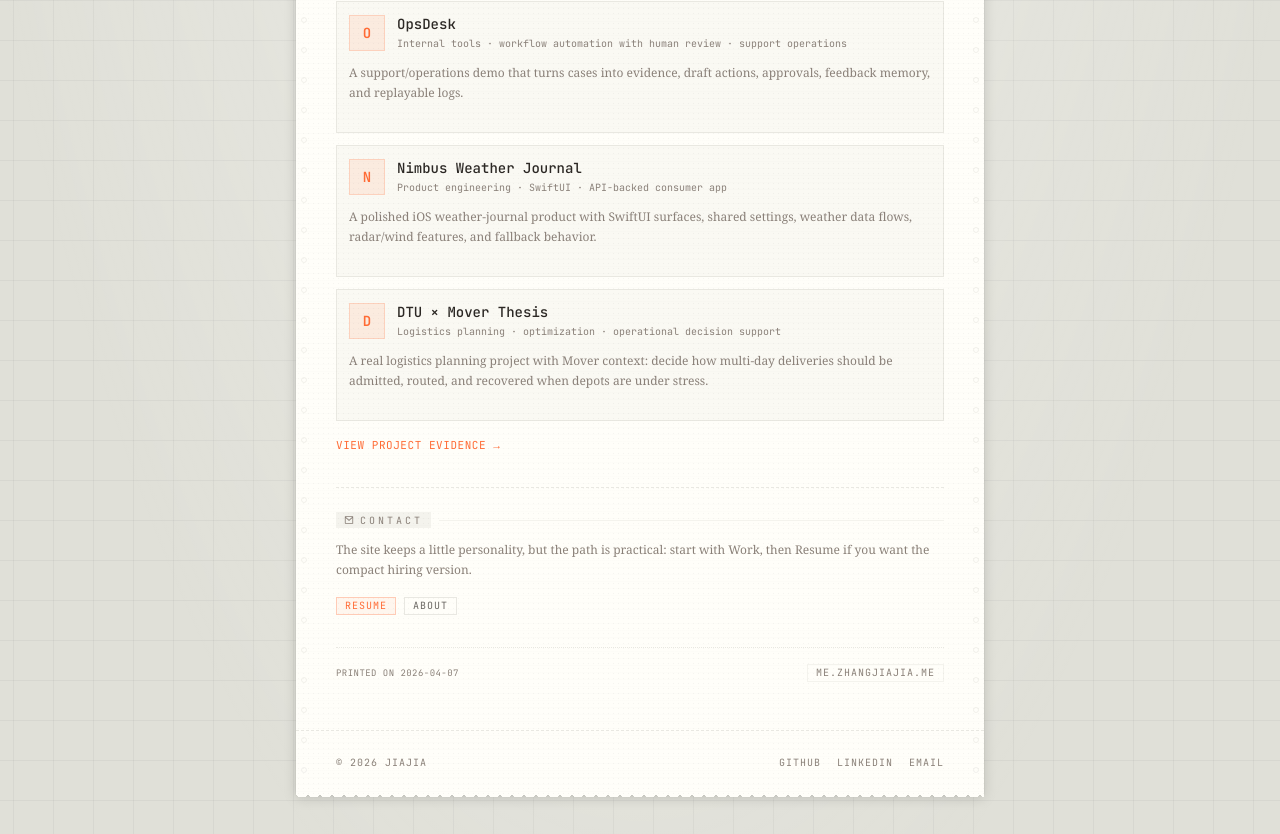
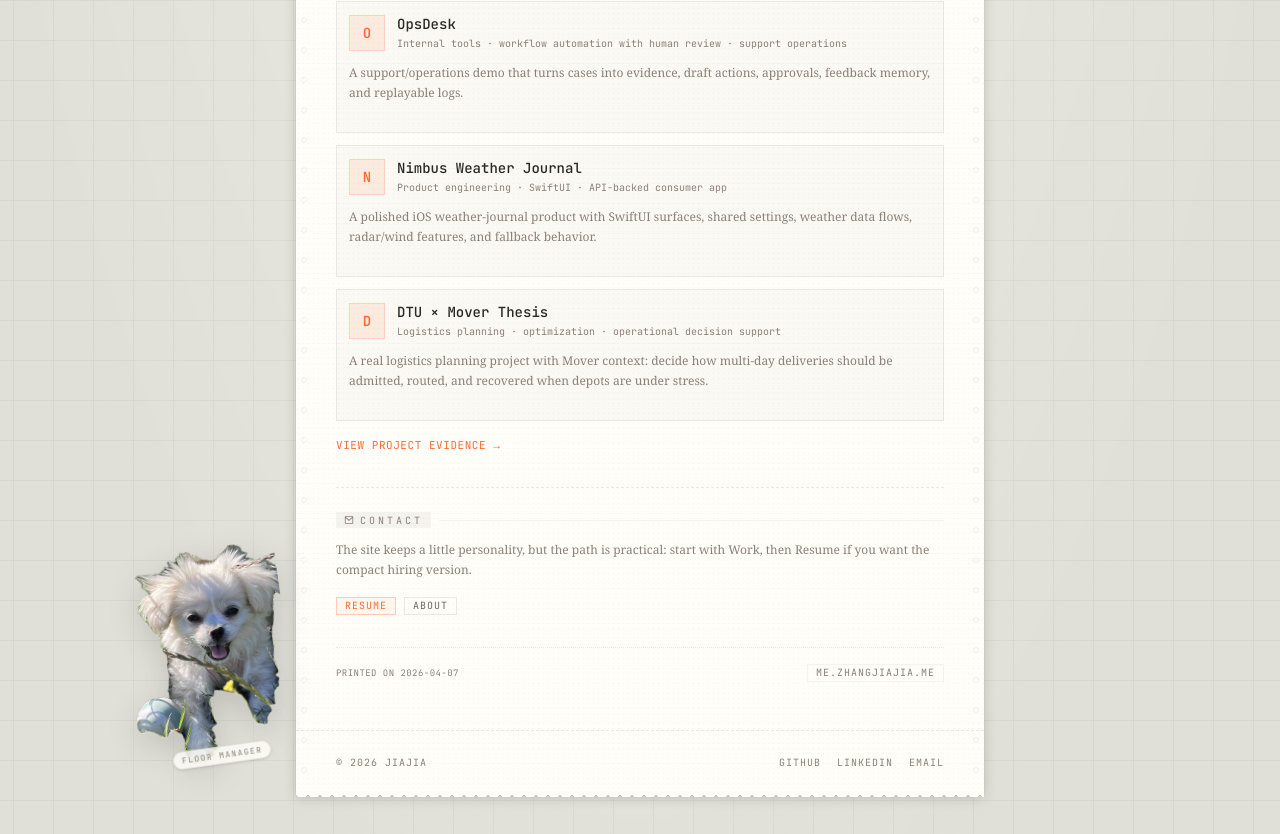
Before and after one commit to isjiajia01/personal-website, a Next.js app: page / in a window 1280 px wide. Shown: the part 973-1807 px from the top of the page. Built offline with nearby package versions, Linux system fonts and the light colour scheme.

Commit message:
Add dog sticker to printer shell

```diff
--- a/components/printer-shell.tsx
+++ b/components/printer-shell.tsx
@@ -1120,7 +1120,7 @@ export default function PrinterShell({
         <div className="relative h-0 pointer-events-none" aria-hidden="true">
           <div className="printer-shell-bottom-shadow" />
         </div>
-        {/* Cat cutout sticker — floats outside the receipt paper in the side whitespace */}
+        {/* Pet cutout stickers — float outside the receipt paper in the side whitespace */}
         <div className="pointer-events-none absolute -right-4 top-[126px] z-40 hidden translate-x-1/2 rotate-[7deg] select-none lg:block xl:-right-12" aria-hidden="true">
           <Image
             src="/images/cat-sticker-cutout.png"
@@ -1132,6 +1132,19 @@ export default function PrinterShell({
           />
           <div className="absolute -bottom-1 left-1/2 -translate-x-1/2 whitespace-nowrap rounded-full border border-printer-ink/10 bg-printer-paper/80 px-2 py-0.5 font-mono text-[8px] uppercase tracking-[0.18em] text-printer-ink-light shadow-sm backdrop-blur-[1px] dark:border-white/10 dark:bg-printer-paper-dark/70 dark:text-printer-ink-dark/45">
             tiny guard
+          </div>
+        </div>
+        <div className="pointer-events-none absolute -left-4 bottom-[34px] z-40 hidden -translate-x-1/2 -rotate-[8deg] select-none lg:block xl:-left-12" aria-hidden="true">
+          <Image
+            src="/images/dog-sticker-cutout.png"
+            alt=""
+            width={160}
+            height={212}
+            className="h-auto w-[130px] xl:w-[160px] [filter:drop-shadow(0_10px_16px_rgba(0,0,0,0.16))_drop-shadow(0_1px_0_rgba(255,255,255,0.7))] dark:[filter:drop-shadow(0_12px_18px_rgba(0,0,0,0.5))]"
+            priority
+          />
+          <div className="absolute -bottom-1 left-1/2 -translate-x-1/2 whitespace-nowrap rounded-full border border-printer-ink/10 bg-printer-paper/80 px-2 py-0.5 font-mono text-[8px] uppercase tracking-[0.18em] text-printer-ink-light shadow-sm backdrop-blur-[1px] dark:border-white/10 dark:bg-printer-paper-dark/70 dark:text-printer-ink-dark/45">
+            floor manager
           </div>
         </div>
 
```
Also changed, not shown: public/images/dog-sticker-cutout.png (added).
